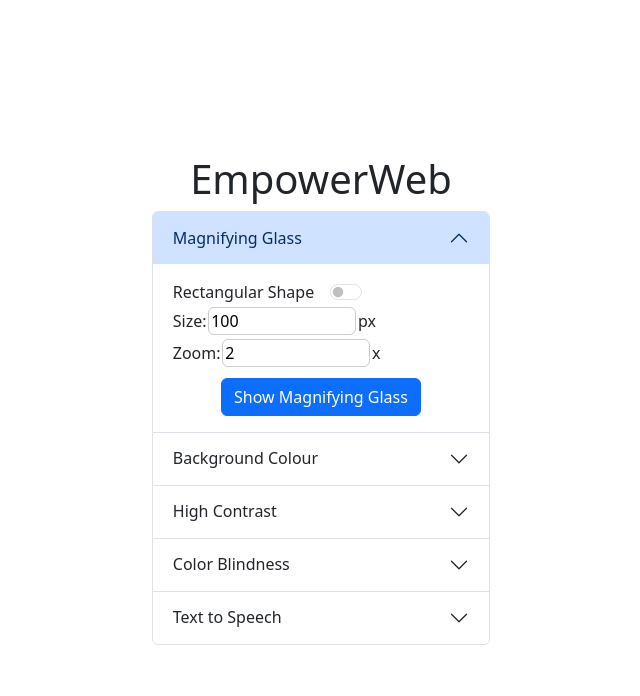
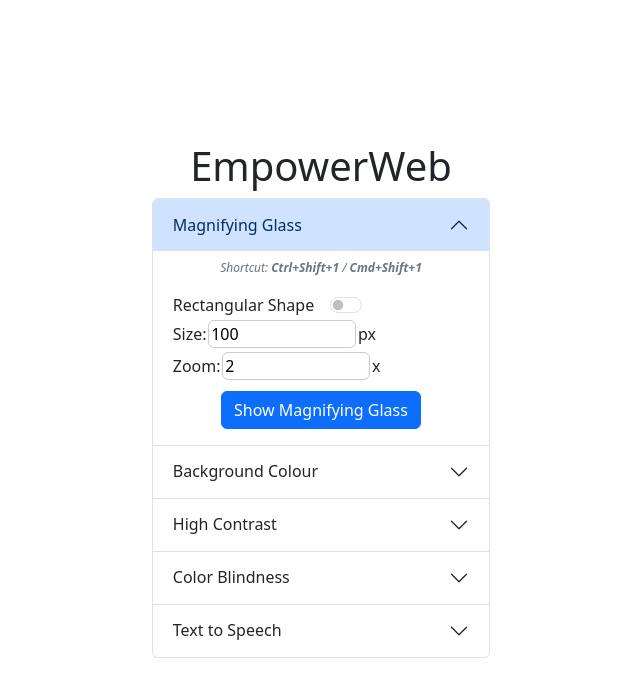
Before and after one commit to Asif-021/EmpowerWeb, a React (Vite) app: page / in a window 1280 px wide. Shown: the top 696 px of the page, without its empty margins (319-959 px from the left). Built offline with nearby package versions, Linux system fonts and the light colour scheme.

Commit message:
Minor fixes

```diff
--- a/src/App.css
+++ b/src/App.css
@@ -94,3 +94,9 @@ input[type="radio"]{
 #tts-button-container button{
   margin: 0.5rem 0;
 }
+
+.shortcut-hint {
+  font-size: 0.75rem;
+  color: #6c757d; /* Bootstrap's text-muted color */
+  text-align: center;
+}
--- a/src/App.tsx
+++ b/src/App.tsx
@@ -185,6 +185,7 @@ function App() {
             >
               Magnifying Glass
             </button>
+
           </h2>
           <div
             id="magnifyingGlass"
@@ -192,6 +193,9 @@ function App() {
             aria-labelledby="magnifyingGlassHeader"
             data-bs-parent="#accessibilityAccordion"
           >
+            <div className="shortcut-hint mt-2">
+              <em>Shortcut: <strong>Ctrl+Shift+1</strong> / <strong>Cmd+Shift+1</strong> </em>
+            </div>
             <div className="accordion-body d-flex flex-column">
               <div className="form-check form-switch d-flex mb-0 ps-0">
                 <label className="form-check-label mb-0" htmlFor="flexSwitchCheckDefault">Rectangular Shape</label>
@@ -287,6 +291,9 @@ function App() {
             aria-labelledby="backgroundColorHeader"
             data-bs-parent="#accessibilityAccordion"
           >
+            <div className="shortcut-hint mt-2">
+              <em>Note: <strong>For use on static webpages</strong></em>
+            </div>
             <div className="accordion-body d-flex flex-column align-items-center">
               Select Colour:
               <input className="mt-2 mb-2" type="color" onChange={(e) => setColour(e.currentTarget.value)} />
@@ -481,8 +488,11 @@ function App() {
                 onChange={(e) => setTextTTS(e.target.value)}
                 value={textTTS}
               />
-              <label htmlFor='rate'>Rate:</label>
-              <input type="number"
+              <div className="rate-container">
+                <label htmlFor='rate'>Speed:</label>
+                <input
+                  className='ms-1'
+                  type="number"
                   min={1}
                   step={0.1}
                   max={3}
@@ -490,6 +500,7 @@ function App() {
                   onChange={(e) => setRateTTS(e.target.value)}
                   value={rateTTS}
                 />
+              </div>
               <div className="tts-button-container d-flex flex-column">
                 <button className="btn btn-primary my-1" onClick={() => handleTTS("start")}>Start</button>
                 <button className="btn btn-outline-primary my-1" onClick={() => handleTTS("pause")}>Pause</button>
```
Also changed, not shown: public/content.js (+2 -16 lines), public/manifest.json. Lines whose indentation alone changed are shown as unchanged.
